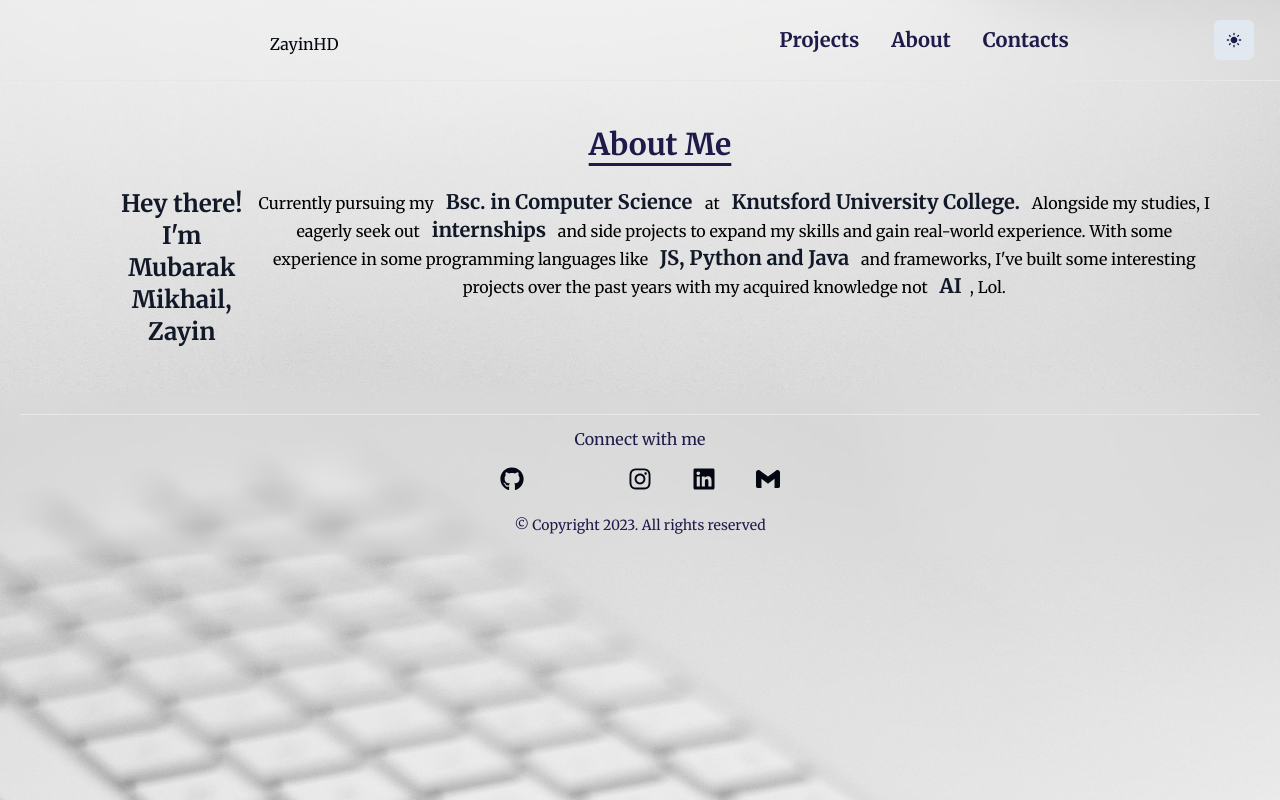
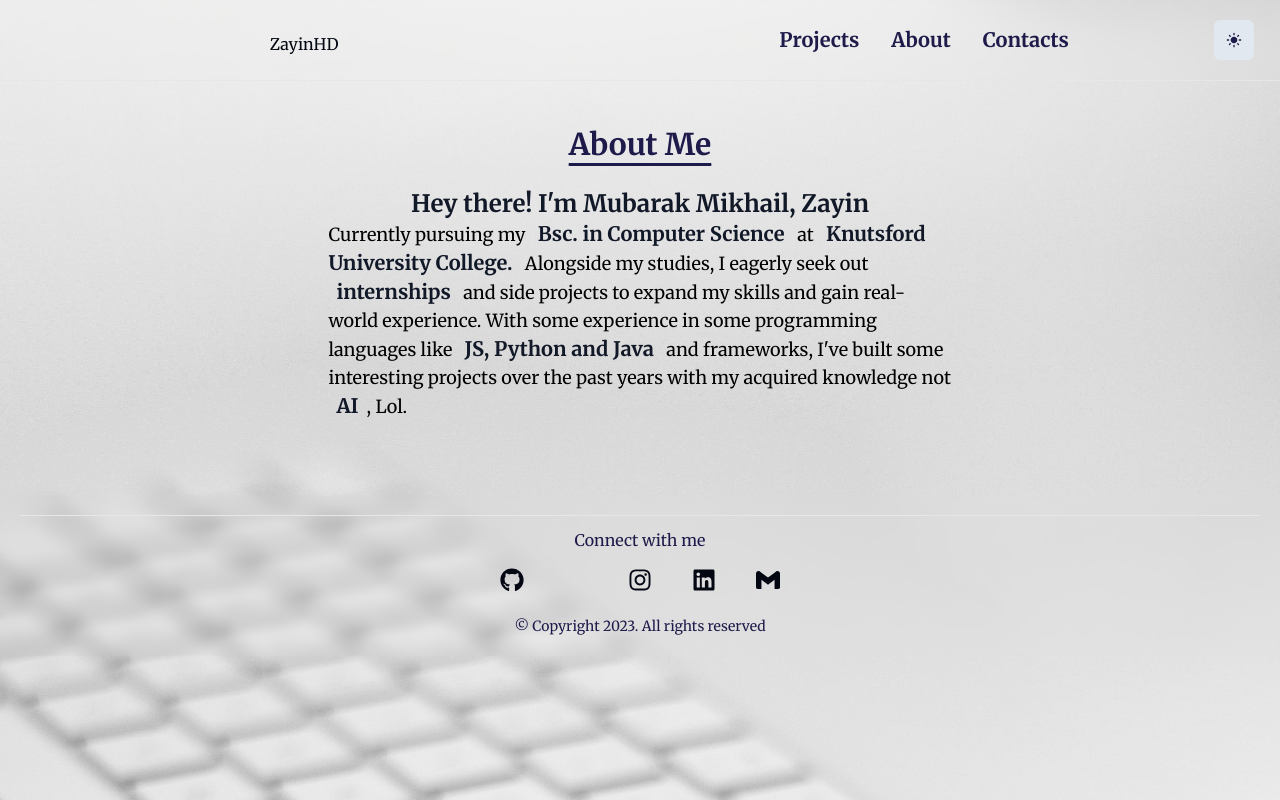
Before and after one commit to zayinhd/portfolio-website, a Next.js app: page /about in a window 1280 px wide. Built offline with nearby package versions, Linux system fonts and the light colour scheme; some icons are missing.

Commit message:
update tailwind config file

```diff
--- a/app/about/page.jsx
+++ b/app/about/page.jsx
@@ -1,16 +1,16 @@
 import React from "react";
-import Image from "next/image";
 
 const About = () => {
     return (
-        <section className="w-full flex-center flex-col">
-            <div className="w-full lg:w-full m-4 text-left ">
+        <section className=" w-[100%] md:w-[60%] flex flex-col justify-center items-center">
+            <div className=" m-4">
                 <h1 className="text-3xl page-topics font-bold">About Me</h1>
-                <div className=" text-center flex xm:flex-col xm:justify-center xm:align-middle md:flex-row">
-                    <h1 className="text-2xl font-bold text-bd">
+                <div className=" ">
+                    <h1 className="text-2xl text-center font-bold text-bd">
                         Hey there! I'm Mubarak {"  "}Mikhail, Zayin
                     </h1>
-                    <p>
+
+                    <p className="text-sm md:text-lg">
                         Currently pursuing my {"  "}
                         <b className="text-bd"> Bsc. in Computer Science </b> at
                         {"  "}
--- a/tailwind.config.js
+++ b/tailwind.config.js
@@ -34,9 +34,9 @@ module.exports = {
             },
             screens: {
                 xm: "300px",
-                sm: "576px",
-                md: "960px",
-                lg: "1440px",
+                sm: "400px",
+                md: "760px",
+                lg: "1280px",
             },
         },
     },
```
